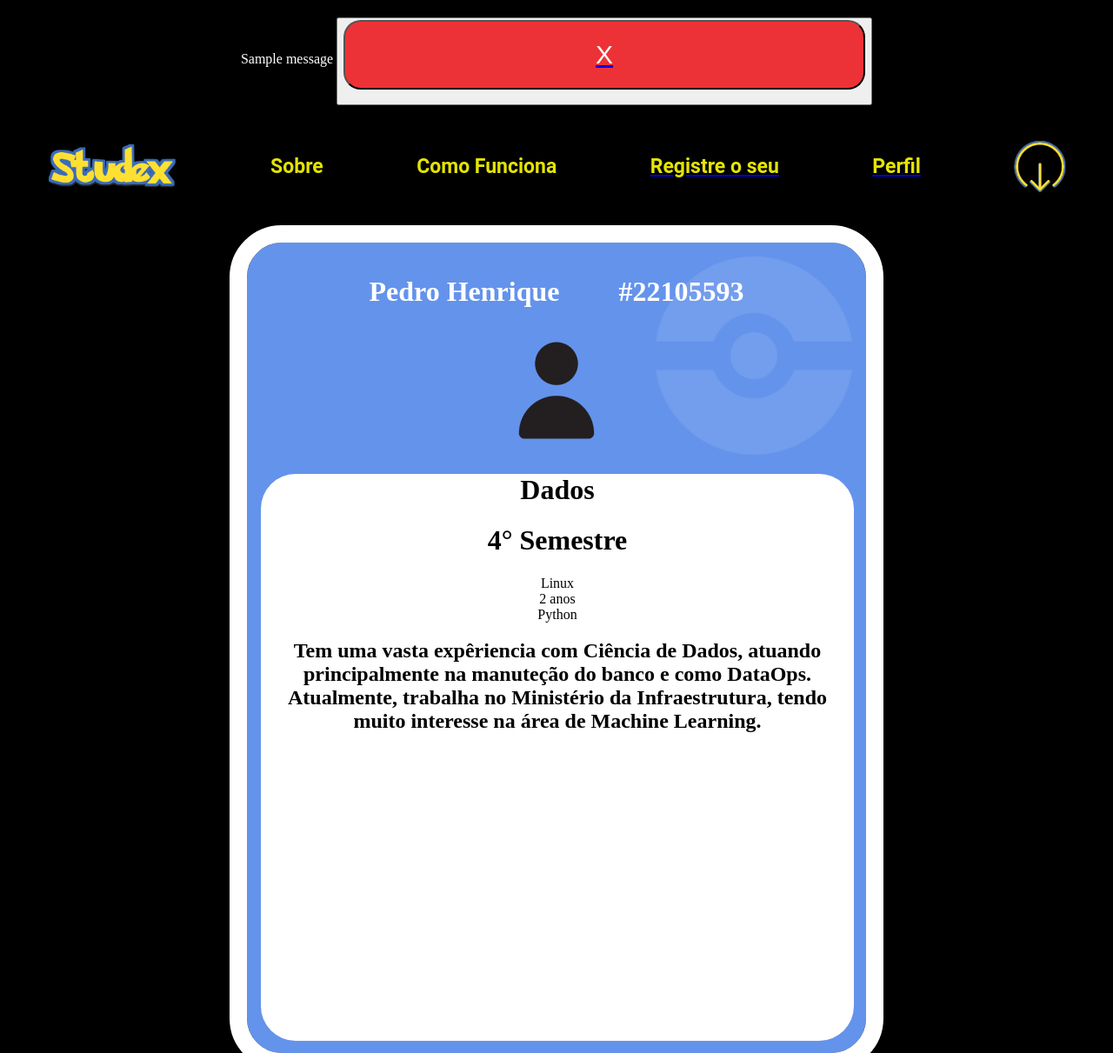
After one commit to Programacao-Para-Web-2022-02/trabalho-final-studex, a Flask app: page /perfil in a window 1280 px wide. The commit adds this page. Shown: the whole page at 87% size. Run offline with Flask 2, Linux system fonts and the light colour scheme; tables that the repository leaves empty hold one stand-in row (values such as "Sample post"); one stand-in notice (Sample message) is shown.

Commit message:
termino style login + inicio style perfil

```diff
--- a/Studex-Flask/studex/__init__.py
+++ b/Studex-Flask/studex/__init__.py
@@ -7,7 +7,7 @@ from flask_login import LoginManager
 
 db = SQLAlchemy()
 DB_NAME = 'Studex'
-senha_db = '1234'
+senha_db = '123456'
 
 
 def create_app():
--- a/Studex-Flask/studex/main.py
+++ b/Studex-Flask/studex/main.py
@@ -15,7 +15,9 @@ def home():
     return render_template("home.html")
 
 # Login
-
+@main.route('/perfil')
+def perfil():
+    return render_template("perfil.html")
 
 @main.route("/login", methods=["POST", "GET"])
 def login():
@@ -25,16 +27,13 @@ def login():
 
     return render_template("login.html")
 
-
 @main.route("/logout")
 @login_required
 def logout():
     logout_user()
     return redirect('/login')
 
-
 @main.route("/forms", methods=["POST", "GET"])
-@login_required
 def forms():
     if request.method == 'POST':
 
@@ -42,6 +41,5 @@ def forms():
 
     return render_template("forms.html")
 
-
 if __name__ == '__main__':
     app.run(debug=True)
--- a/Studex-Flask/studex/static/style.css
+++ b/Studex-Flask/studex/static/style.css
@@ -3,17 +3,18 @@ body{
     padding: 0;
     background-color: black;
 }
-/*INICIO NAVBAR*/
+/* Inicio Style NavBar*/
 .navbar{
     display: flex;
     width: 100%;
     height: 100px;
     background: black;
     align-items: center;
+    justify-content: center;
     background-attachment: fixed;
 }
 .itens-nav{
-    margin-left: 12%;
+    margin: auto;
 }
 .nav-texto{
     color: rgb(228, 228, 4);
@@ -116,33 +122,89 @@ body{
     width: 100px;
 }
 
-/*FIM ADICIONE O SEU*/
+/* Fim Style Forms */
 
 /* Style Login */
-.imagem-registro{
+.centro{
+    display: flex;
+    align-items: center; justify-content: center; text-align: center;
+}
+.login-titulo{font-size: 40px; color: #FFE031;}
+.imagem-login{ margin-top: 7%;}
+.form-group{
+    text-align: center; align-items: center; justify-content: center;
+    font-size: 25px;
+}
+.form-control{
+    display: block;
+    text-align: center;
+    background-color: #3D69BB; color: #FAC705; box-shadow: #FFE031;
+    font-size: 30px; width: 600px; height: 60px; border-radius: 25px;
+    margin-top: 3%; margin-bottom: 3%; }
+.form-control::placeholder{color: white;}
+.btn-primary{
+    display: block;
+    width: 600px; height: 80px; border-radius: 20px;
+    margin-bottom: 15px;
+    background-color: #ED3237;
+    font-size: 30px;
+    color: white;
+}
+/* Fim Style Login */
+/* Inicio Style Perfil */
+.bloco-centro{
+    display: flex;
+    justify-content: center;
+    align-items: center;
     margin-top: 3%;
 }
-.caixa-registro{
-    color: red;
-}
-.fields-login{
-    color: #FFE031;
-    font-size: 35px;
-    width: 600px;
-
-    height: 300px;
-    padding-top: 5%;
-    border-radius: 60px;
-    line-height: 2em;
-}
-.form-registro{
-    display: flex;
-    background-color: #041b40;
-    width: 800px;
-    height: 400px;
-    border-radius: 80px;
+.bloco-informacoes{
+    width: 680px;
+    height: 900px;
+    align-items: center;
     text-align: center;
     justify-content: center;
-    margin-left: 30%;
-    margin-top: 2%;
+    border-radius: 40px;
+    background-color: #6493EB;
+    outline: 20px solid white;
+    padding: 16px;
 }
+.foto-pokebola-branca{
+    background-image: url("assets/images/pokebolabraca.png");
+    background-repeat: no-repeat;
+    background-size: contain;
+    background-position: right;
+}
+.bloco-nome-ra{
+    display: flex;
+    margin: auto;
+    align-items: center;
+    justify-content: center;
+}
+.nome-perfil{color: white;}
+.ra-perfil{color: white; margin-left: 10%;}
+.bloco-icone{ display: flex; align-items: center; justify-content: center}
+.icone-perfil{}
+.quadrado-branco-perfil{
+    background-color: white;
+    width: 682px;
+    height: 652px;
+    border-radius: 40px;
+}
+.bloco-info -area{}
+.area-perfil{}
+.fundo-azul-perfil{}
+.bloco-info-semestre{}
+.semestre-perfil{}
+.bloco-info-so-tempo-ling{}
+.so-perfil{}
+.tempo-perfil{}
+.ling-perfil{}
+.bloco-info-resumo{}
+.bloco-info-linguagens{}
+.py-perfil{}
+.js-perfil{}
+.html-perfil{}
+.css-perfil{}
+.java-perfil{}
+/* Fim Style Perfil*/
--- a/Studex-Flask/studex/templates/base.html
+++ b/Studex-Flask/studex/templates/base.html
@@ -145,13 +145,21 @@
                 <h3 class="nav-texto">Como Funciona</h3>
             </a></div>
         <div class="itens-nav">
-            <a href="/form" target="_blank">
-                <h3 class="nav-texto">Adicione o seu</h3>
+            <a href="/forms" target="_blank">
+                <h3 class="nav-texto">Registre o seu</h3>
             </a></div>
+
+        <div class="itens-nav">
+            <a href="/perfil" target="_blank">
+                <h3 class="nav-texto">Perfil</h3>
+            </a></div>
+
         <div class="logo itens-nav">
             <a href="/login"><img class="logout" src="/static/assets/images/logout.png"></a>
         </div>
+
     </div>
+
 {% block content %}
 {% endblock %}
 </body>
--- /dev/null
+++ b/Studex-Flask/studex/templates/perfil.html
@@ -0,0 +1,55 @@
+{% extends  "base.html" %}
+{% block title %} Perfil {% endblock %}
+
+{% block content %}
+<div class="bloco-centro">
+    <div class="bloco-informacoes">
+        <div class="foto-pokebola-branca">
+            <div class="bloco-nome-ra">
+                <h1 class="nome-perfil"> Pedro Henrique </h1>
+                <h1 class="ra-perfil"> #22105593</h1>
+            </div>
+
+            <div class="bloco-icone">
+                <img class="icone-perfil" src="static/assets/images/icon.png">
+            </div>
+        </div>
+        <div class="quadrado-branco-perfil">
+            <div class="bloco-info-area">
+                <div class="fundo-azul-perfil"><h1 class="area-perfil"> Dados </h1></div>
+            </div>
+
+            <div class="bloco-info-semestre">
+                <h1 class="semestre-perfil"> 4° Semestre </h1>
+            </div>
+
+            <div class="bloco-info-so-tempo-ling">
+                <div class="so-perfil">Linux
+                </div>
+                <div class="tempo-perfil">2 anos
+                </div>
+                <div class="ling-perfil">
+                    Python
+                </div>
+            </div>
+
+            <div class="bloco-info-resumo">
+                <h2>Tem uma vasta expêriencia com Ciência de Dados, atuando principalmente
+                    na manuteção do banco e como DataOps. Atualmente, trabalha no Ministério da Infraestrutura,
+                    tendo muito interesse na área de Machine Learning.</h2>
+            </div>
+
+            <div class="bloco-info-linguagens">
+                <div class="py-perfil"></div>
+                <div class="js-perfil"></div>
+                <div class="cpp-perfil"></div>
+                <div class="html-perfil"></div>
+                <div class="css-perfil"></div>
+                <div class="java-perfil"></div>
+            </div>
+
+        </div>
+    </div>
+</div>
+
+{% endblock %}
```
Also changed, not shown: other parts of Studex-Flask/studex/static/style.css (+24 -19 lines), Studex-Flask/studex/templates/form.html (deleted, +0 -41 lines), Studex-Flask/studex/templates/forms.html (+4 -4 lines), Studex-Flask/studex/templates/login.html (+8 -13 lines), Studex-Flask/studex/templates/registro.html (deleted, +0 -32 lines), Studex-Flask/studex/static/assets/images/icon.png (added), Studex-Flask/studex/static/assets/images/login.png (added), Studex-Flask/studex/static/assets/images/pokebolabraca.png (added).
